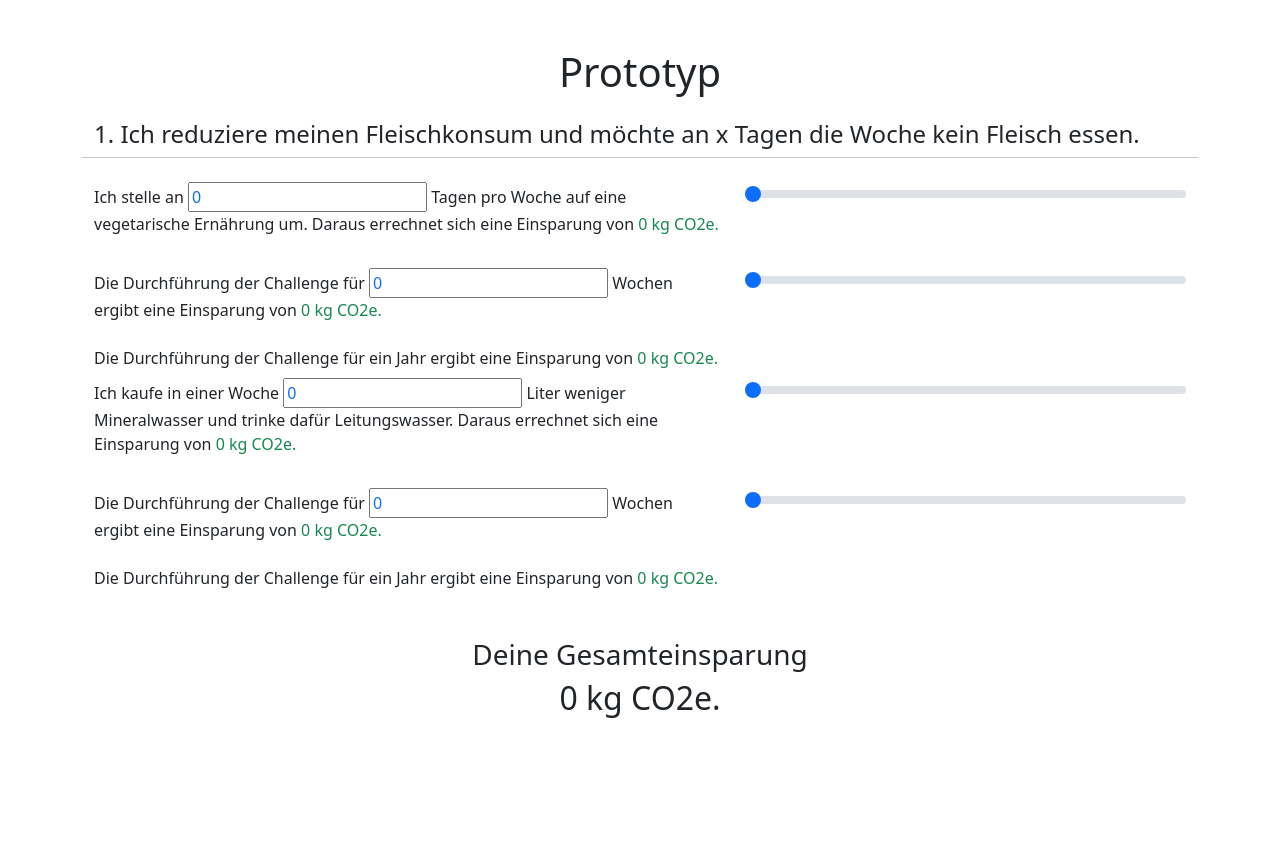
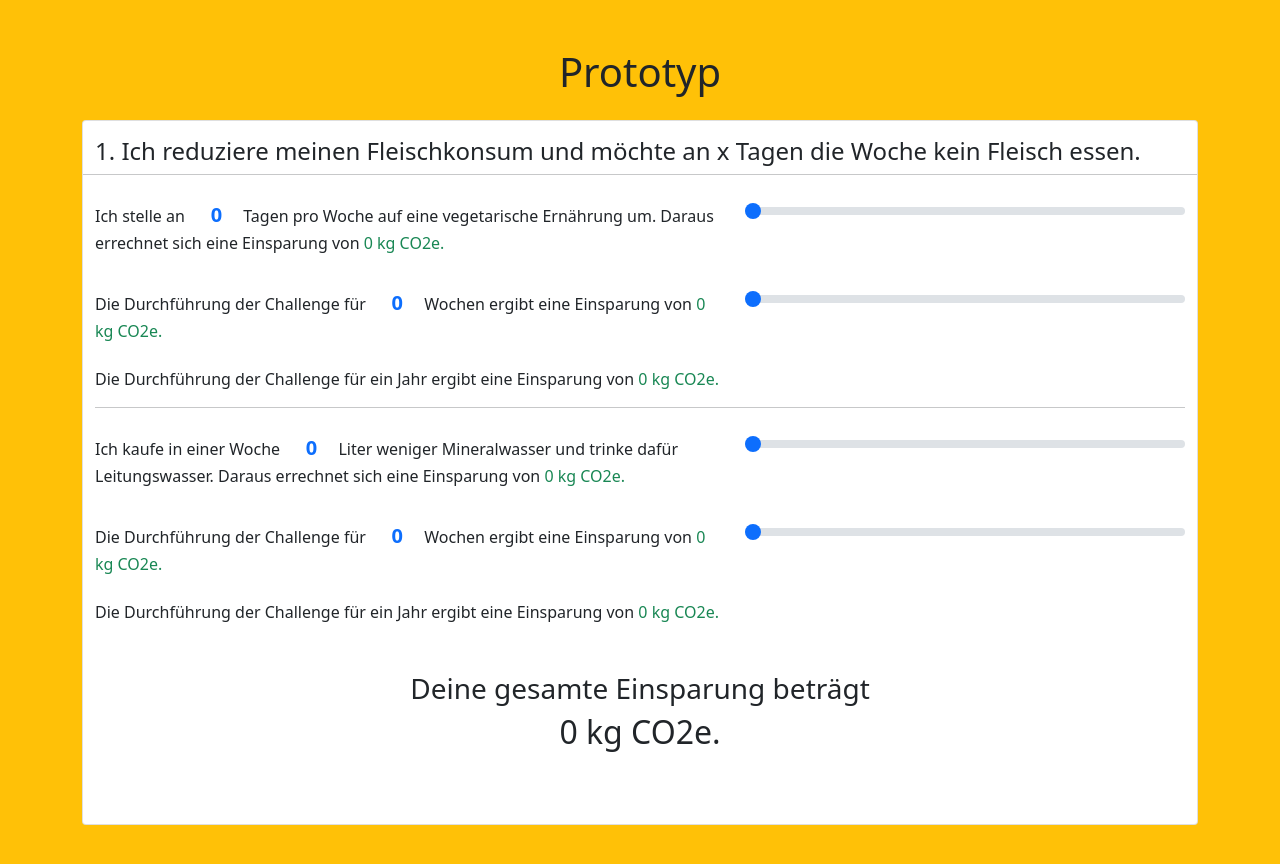
Before and after one commit to bdp-adrian/klimafit-proto, a website: page index.html in a window 1280 px wide. Before the commit the page ends 838 px from the top, so only its background shows below. Drawn offline with nearby package versions, Linux system fonts and the light colour scheme; files that its build step writes are made by us from their sources.

Commit message:
Update index.html

```diff
--- a/index.html
+++ b/index.html
@@ -5,14 +5,25 @@
     <meta http-equiv="X-UA-Compatible" content="IE=edge">
     <meta name="viewport" content="width=device-width, initial-scale=1.0">
     <title>Klimafit Prototype</title>
-    <link rel="stylesheet" href="styles.css">
+    <!-- <link rel="stylesheet" href="dist/styles.css"> -->
+    <link href="https://cdn.jsdelivr.net/npm/bootstrap@5.1.0/dist/css/bootstrap.min.css" rel="stylesheet" integrity="sha384-KyZXEAg3QhqLMpG8r+8fhAXLRk2vvoC2f3B09zVXn8CA5QIVfZOJ3BCsw2P0p/We" crossorigin="anonymous">
+    <style>
+        .input-group-number {
+            max-width: 50px;
+            border: none;
+            font-size: 20px;
+            font-weight: bold;
+            text-align: right;
+        }
+    </style>
     <script src="https://cdn.jsdelivr.net/npm/vue@2.6.14/dist/vue.js"></script>
 </head>
-<body>
+<body class="bg-warning position-relativ">
     <section class="section my-5">
         <div class="wrapper">
             <div class="container">
-                <div class="h1 text-center">Prototyp</div>
+                <div class="h1 text-center pb-3">Prototyp</div>
+                <div class="card">
                     <form class="py-3 container" action="">
                         <div class="row">
                             <h4>1. Ich reduziere meinen Fleischkonsum und möchte an x Tagen die Woche kein Fleisch essen.</h4>
@@ -35,6 +46,7 @@
                                 Die Durchführung der Challenge für ein Jahr ergibt eine Einsparung von <span class="text-success"><span v-text="veggie_year"></span> kg CO2e.
                             </div>
                         </div>
+                        <hr>
                         <div class="row water">
                             <div class="col-12 col-md-7 py-2">
                                 <p>Ich kaufe in einer Woche <input class="input-group-number text-primary" type="number" v-model="value_water_day"/> Liter weniger Mineralwasser und trinke dafür Leitungswasser. Daraus errechnet sich eine Einsparung von <span class="text-success"><span v-text="water_day"></span> kg CO2e.</span></p>
@@ -53,10 +65,11 @@
                             </div>
                         </div>
                         <div class="row my-5">
-                        <h3 class="py3 text-center">Deine Gesamteinsparung</h3>
+                            <h3 class="py3 text-center">Deine gesamte Einsparung beträgt</h3>
                             <h2 class="text-center"><span v-text="total"></span> kg CO2e.</h2>
                         </div>
                     </form>
+                </div>
             </div>
         </div>
     </section>
```
Lines whose indentation alone changed are shown as unchanged.
